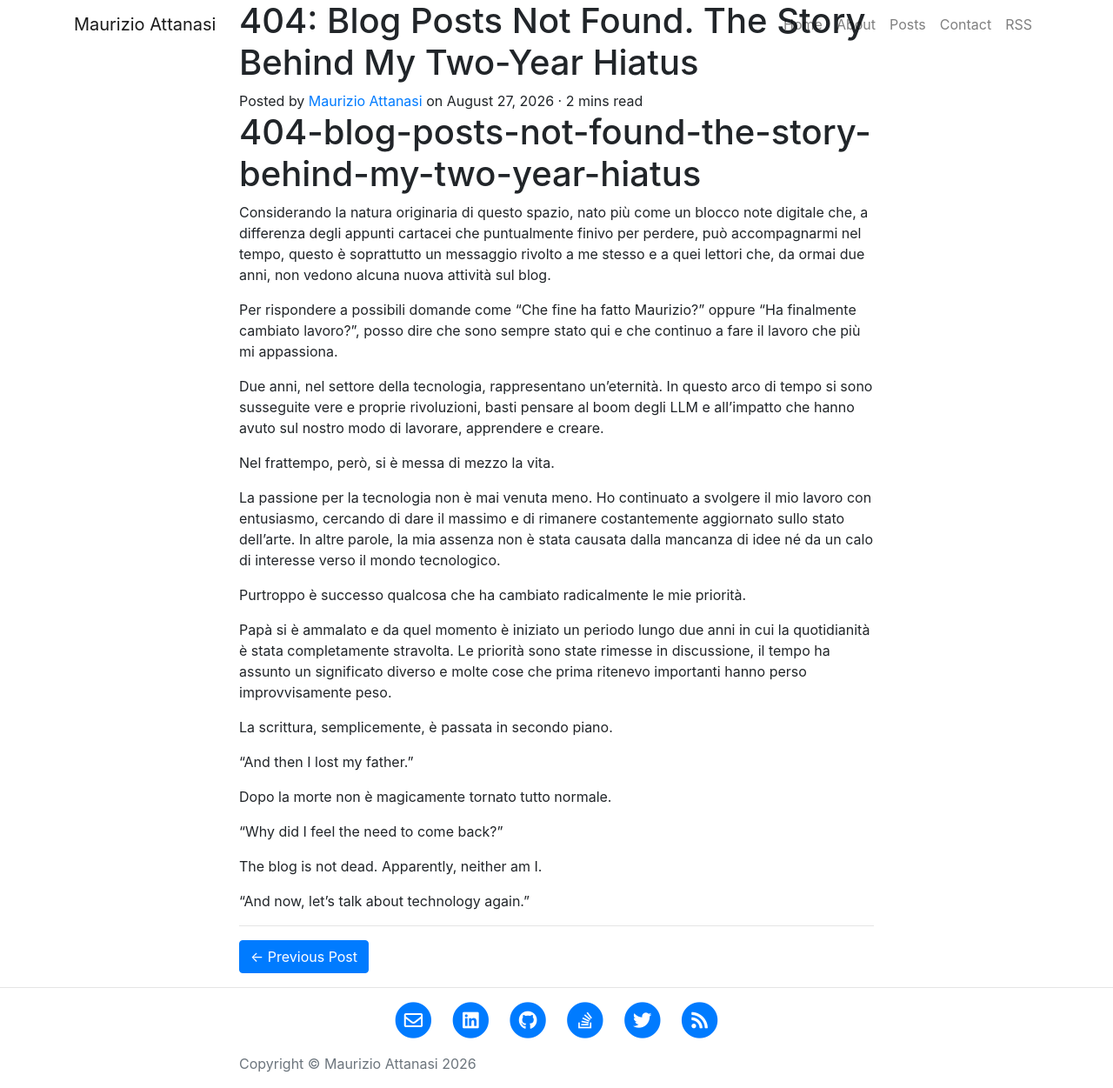
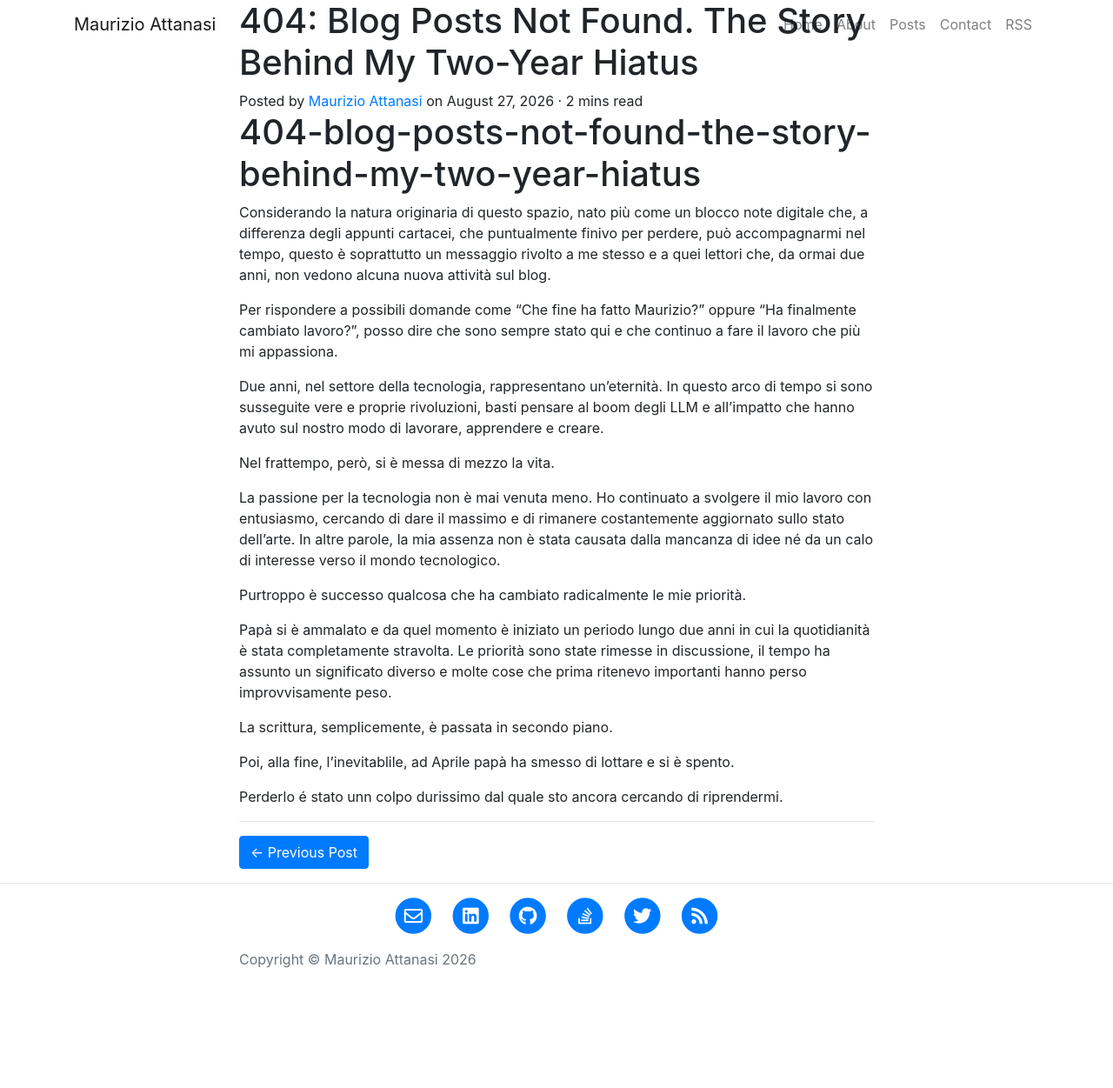
Before and after one commit to maurizioattanasi/maurizioattanasi.github.io, a Jekyll site: the page built from _posts/2026-08-27-404-blog-posts-not-found-the-story-behind-my-two-year-hiatus.md, in a window 1280 px wide and 1251 px high. Shown: the whole window at 87% size. Built offline with Jekyll 4.4.1, drawn with Linux system fonts in a browser that asks for light colours.

Commit message:
Post scaffolding started

```diff
--- a/_posts/2026-08-27-404-blog-posts-not-found-the-story-behind-my-two-year-hiatus.md
+++ b/_posts/2026-08-27-404-blog-posts-not-found-the-story-behind-my-two-year-hiatus.md
@@ -9,7 +9,7 @@ author: Maurizio Attanasi
 
 # 404-blog-posts-not-found-the-story-behind-my-two-year-hiatus
 
-Considerando la natura originaria di questo spazio, nato più come un blocco note digitale che, a differenza degli appunti cartacei che puntualmente finivo per perdere, può accompagnarmi nel tempo, questo è soprattutto un messaggio rivolto a me stesso e a quei lettori che, da ormai due anni, non vedono alcuna nuova attività sul blog.
+Considerando la natura originaria di questo spazio, nato più come un blocco note digitale che, a differenza degli appunti cartacei, che puntualmente finivo per perdere, può accompagnarmi nel tempo, questo è soprattutto un messaggio rivolto a me stesso e a quei lettori che, da ormai due anni, non vedono alcuna nuova attività sul blog.
 
 Per rispondere a possibili domande come "Che fine ha fatto Maurizio?" oppure "Ha finalmente cambiato lavoro?", posso dire che sono sempre stato qui e che continuo a fare il lavoro che più mi appassiona.
 
@@ -25,12 +25,6 @@ Papà si è ammalato e da quel momento è iniziato un periodo lungo due anni in
 
 La scrittura, semplicemente, è passata in secondo piano.
 
-> “And then I lost my father.”
+Poi, alla fine, l'inevitablile, ad Aprile papà ha smesso di lottare e si è spento.
 
-> Dopo la morte non è magicamente tornato tutto normale.
-
-> “Why did I feel the need to come back?”
-
-> The blog is not dead. Apparently, neither am I.
-
-> “And now, let’s talk about technology again.”
+Perderlo é stato unn colpo durissimo dal quale sto ancora cercando di riprendermi.
```
